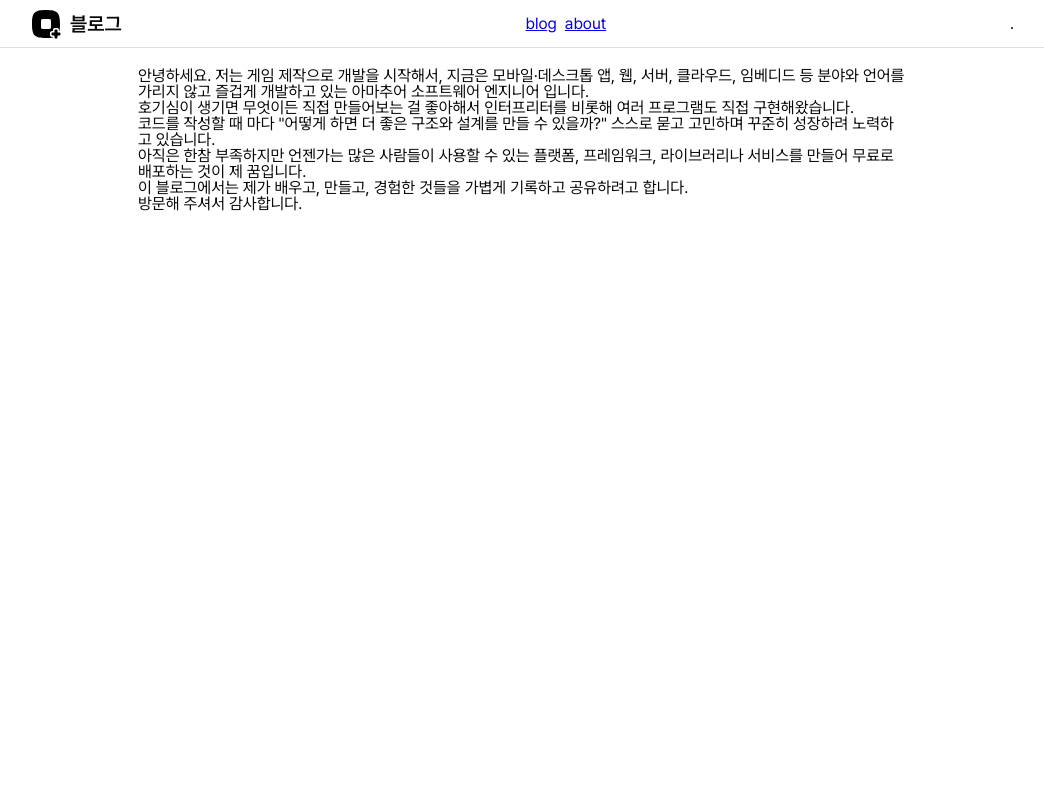
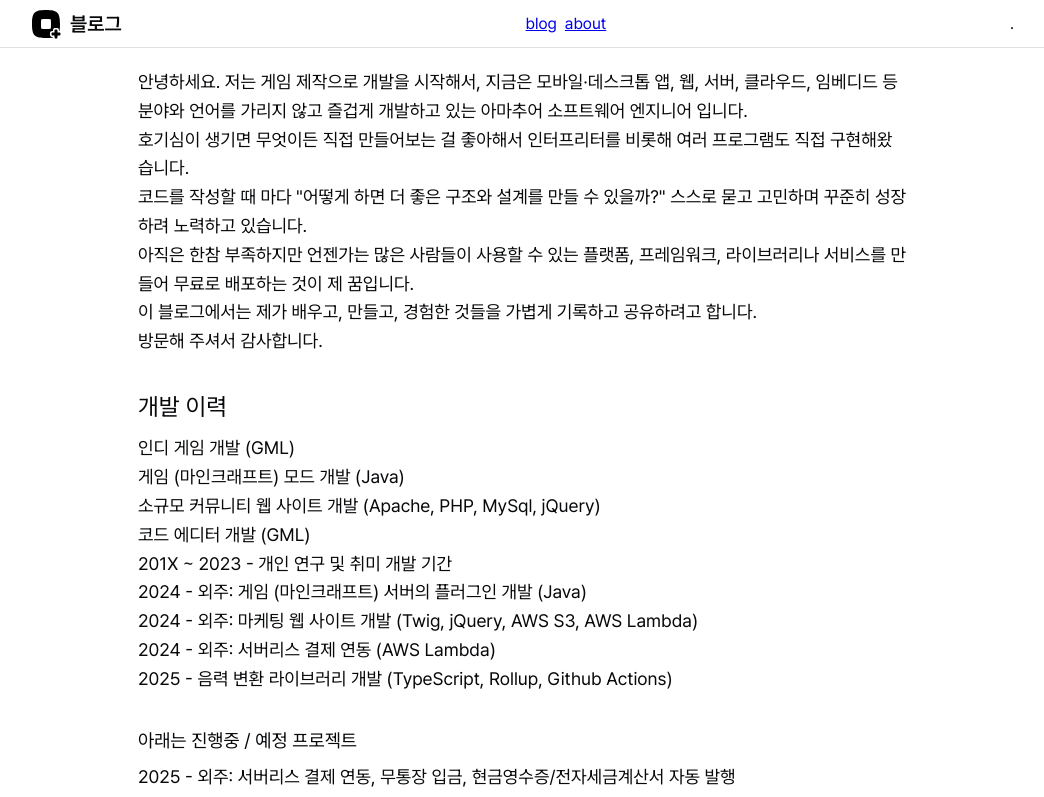
Before and after one commit to kahyou22/kahyou.dev, a Next.js app: page /about in a window 1280 px wide. Shown: the top 797 px of the page, without its empty margins (118-1162 px from the left). Built offline with nearby package versions, Linux system fonts and the light colour scheme.

Commit message:
feat: about에 개발 이력 추가

```diff
--- a/app/about/about.mdx
+++ b/app/about/about.mdx
@@ -19,3 +19,29 @@
 가볍게 기록하고 공유하려고 합니다.
 
 방문해 주셔서 감사합니다.
+
+## 개발 이력
+
+- 인디 게임 개발 (GML)
+- 게임 (마인크래프트) 모드 개발 (Java)
+- 소규모 커뮤니티 웹 사이트 개발 (Apache, PHP, MySql, jQuery)
+- 코드 에디터 개발 (GML)
+- **201X ~ 2023** - 개인 연구 및 취미 개발 기간
+- 2024 - 외주: 게임 (마인크래프트) 서버의 플러그인 개발 (Java)
+- 2024 - 외주: 마케팅 웹 사이트 개발 (Twig, jQuery, AWS S3, AWS Lambda)
+- 2024 - 외주: 서버리스 결제 연동 (AWS Lambda)
+- 2025 - 음력 변환 라이브러리 개발 (TypeScript, Rollup, Github Actions)
+
+### 아래는 진행중 / 예정 프로젝트
+
+- 2025 - 외주: 서버리스 결제 연동, 무통장 입금, 현금영수증/전자세금계산서 자동 발행
+
+  - AWS Lambda
+  - AWS DynamoDB
+  - AWS API Gateway
+  - AWS SQS
+  - Node.js
+  - Express.js
+  - WebSocket
+
+- 2025 - 개인 블로그 개발 (Next.js, React, TypeScript, MDX)
--- a/app/about/page.module.css
+++ b/app/about/page.module.css
@@ -1,3 +1,15 @@
 .about {
   max-width: 768px;
+  font-size: 1.125rem;
+  line-height: 1.6;
 }
+
+.about h2 {
+  margin-block: 2rem 0.5rem;
+  font-size: 1.5rem;
+}
+
+.about h3 {
+  margin-block: 2rem 0.5rem;
+  font-size: 1.17rem;
+}
```
